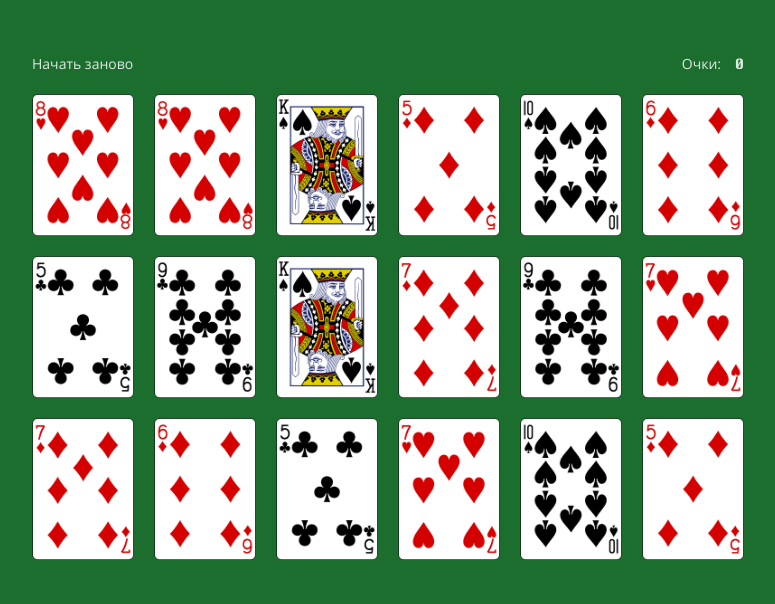
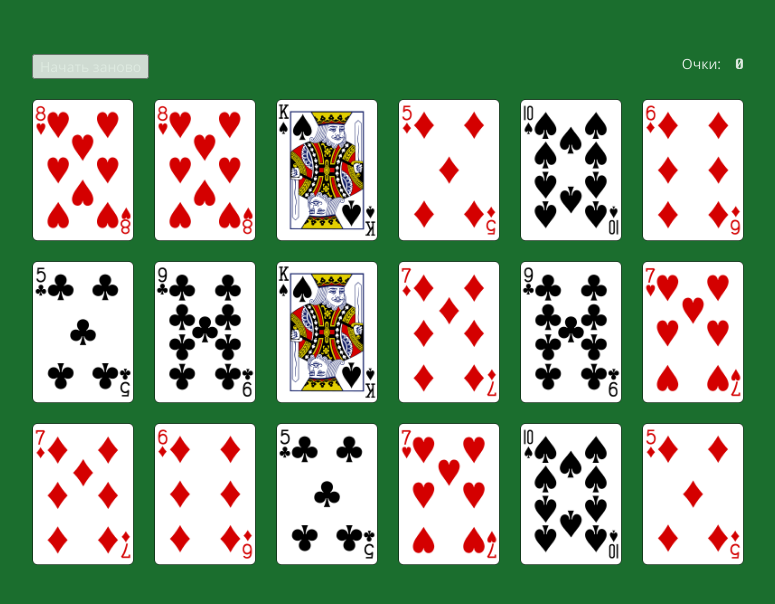
Before and after one commit to OksanaShatilova/Card-Memory-Game, a website: page source/index.html in a window 1280 px wide. Both pictures are taken after a click on the button "Начать игру". Shown: the whole page, without its empty margins (252-1027 px from the left). Drawn offline with nearby package versions, Linux system fonts and the light colour scheme; files that its build step writes are made by us from their sources; files whose address does not match are found by name.

Commit message:
поправлены имена классов, добавлены атрибуты

```diff
--- a/source/index.html
+++ b/source/index.html
@@ -7,30 +7,30 @@
     <title>Memory game</title>
   </head>
   <body>
-    <main class="page-main">
+    <main class="page-main" data-tid="App">
       <section class="start-page">
         <img class="page__img page__img--start" src="img/StartGame.png" srcset="img/StartGame@2x.png 2x" alt="стартовое изображение">
         <p class="start-page__text">Memory Game</p>
-        <button class="page__button--start page-button" type="button">Начать игру</button>
+        <button class="page__button--start page__button" type="button" data-tid="NewGame-startGame">Начать игру</button>
       </section>
       <section class="game-page visually-hidden">
         <header class="game-page__header">
-        <p class="game-page__reset">Начать заново</p>
-        <p class="game-page__score">Очки: <span class="game-page__score--number">0</span></p>
+        <button class="page__button--reset page__button" data-tid="Menu-newGame">Начать заново</button>
+        <p class="game-page__score">Очки: <span class="game-page__score--number" data-tid="Menu-scores">0</span></p>
       </header>
-        <ul class="game-page__cards">
+        <ul class="game-page__cards" data-tid="Deck">
         </ul>
       </section>
       <section class="end-page visually-hidden">
         <img class="page__img page__img--end" src="img/Group2.png"  srcset="img/Group2@2x.png 2x" alt="финальное изображение">
         <p class="end-page__total-score">Поздравляем!</p>
-        <button class="page__button--end page-button" type="button">Еще раз</button>
+        <button class="page__button--end page__button" type="button" data-tid="EndGame-retryGame">Еще раз</button>
       </section>
     </main>
     <template class="card-template">
       <li class="card">
-        <img class="card__img card__img--top" src="#" alt="изображение карты">
-        <img class="card__img card__img--back visually-hidden" src="img/back.png" alt="рубашка карты">
+        <img class="card__img card__img--top" src="#" alt="изображение карты" data-tid="Card">
+        <img class="card__img card__img--back visually-hidden" src="img/back.png" alt="рубашка карты" data-tid="Card-flipped">
       </li>
     </template>
     <script src="js/card.js"></script>
```
